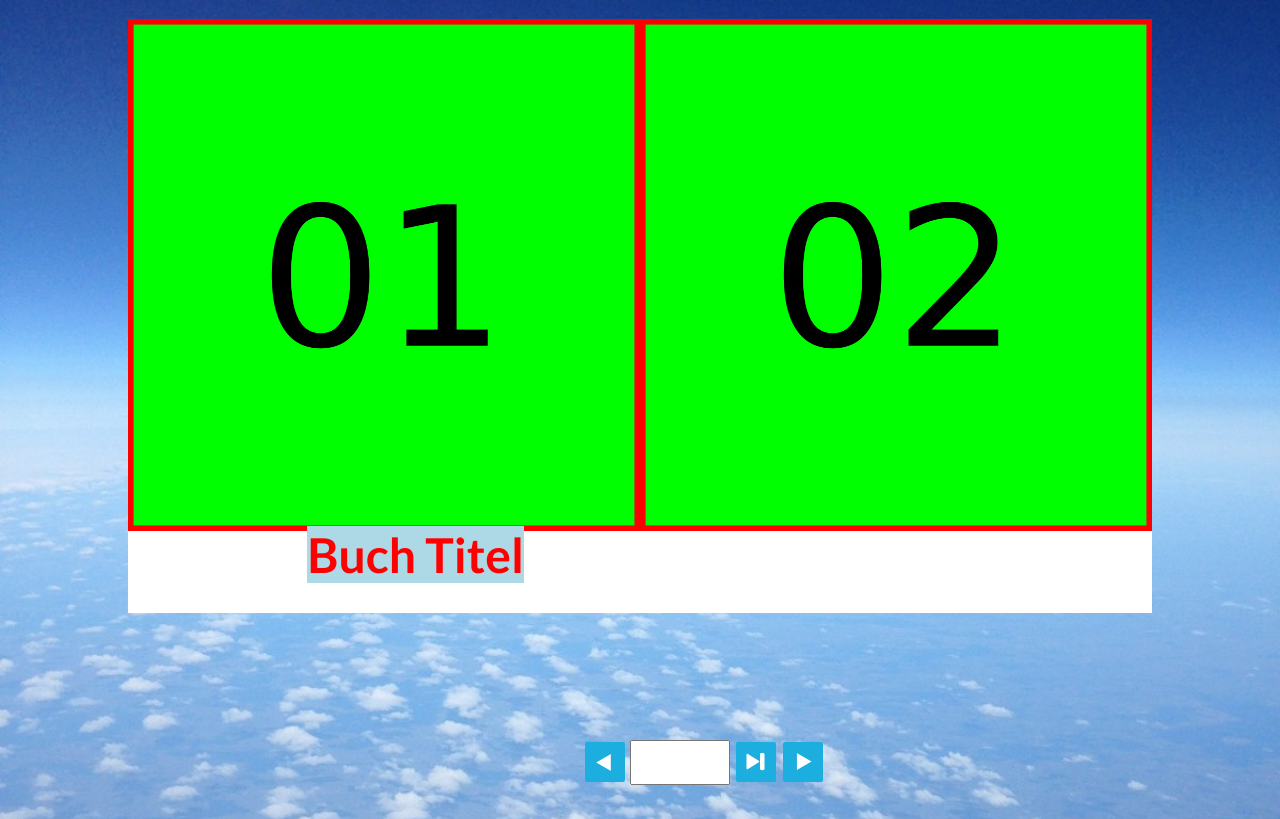
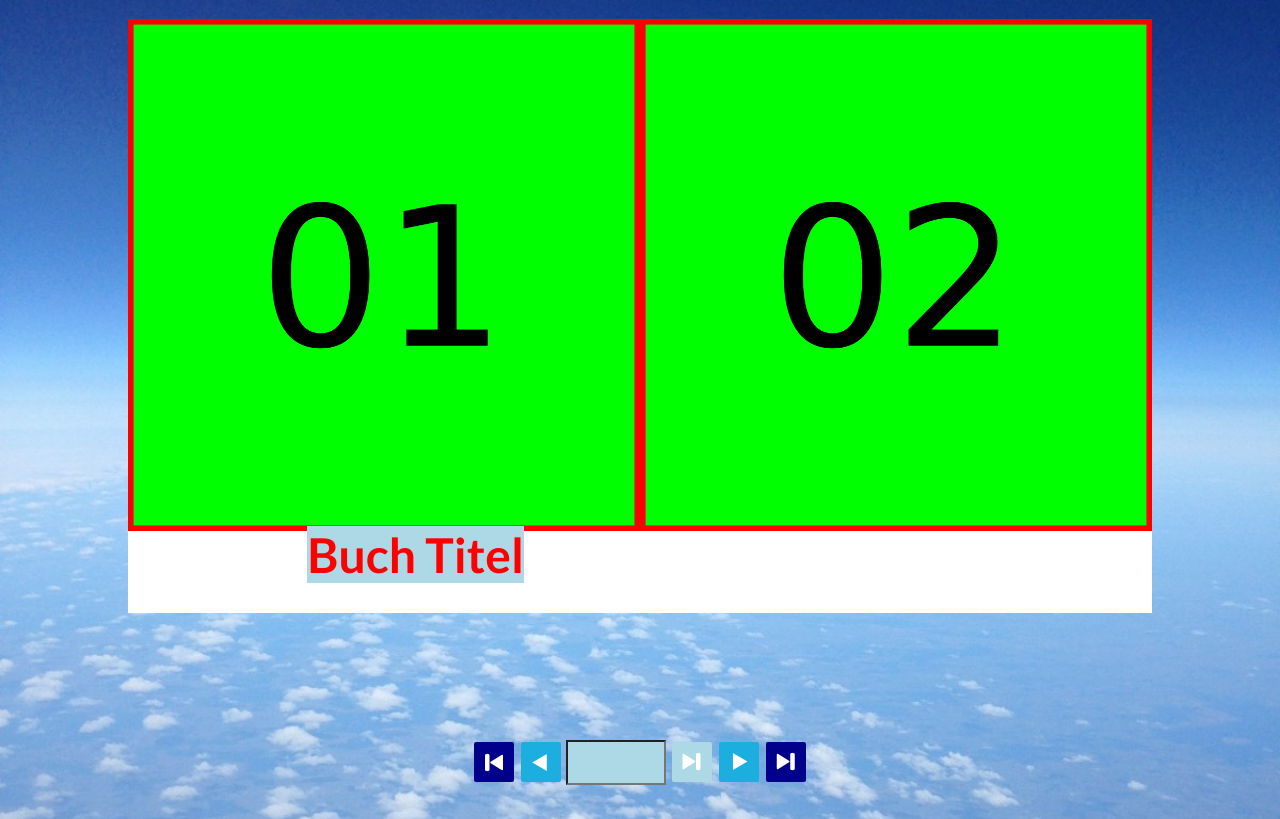
Before and after one commit to braindef/interaktivesFotoalbum, a plain HTML site: page index.html in a window 1280 px wide. Drawn offline with Linux system fonts and the light colour scheme.

Commit message:
tempsave

```diff
--- a/css/style.css
+++ b/css/style.css
@@ -88,7 +88,7 @@ background-repeat: no-repeat;
 }
 
 .bb-custom-wrapper > nav {
-	width: 90%;
+	width: 80%;
 	height: 40px;
 	margin: 1em auto 0;
 	position: fixed;
--- a/index.html
+++ b/index.html
@@ -750,8 +750,7 @@
 						</div>
 						<div class="bb-custom-side" style="position: relative;">
 							<span class='zoom'>
-								<img src='images/100.jpg' width='100%'  style="object-fit: contain;"/>
-								<div style="position: absolute; bottom: 50%; left: 50%;"><font color=yellow size=5><b></b></font></div>
+								<div style="position: absolute; bottom: 15%; left: 10%;"><font color=red size=5><b>Man kann auch sonst Content einbetten<br> <iframe width=130% height=700px src="https://www.marclandolt.ch"></iframe> </b></font></div>
 							</span>
 						</div>
 					</div>
@@ -760,13 +759,13 @@
 				</div>
 
 
-				<nav style="boarder: 10px">
-					<!--<a id="bb-nav-first" href="#" class="bb-custom-icon bb-custom-icon-first">First page</a>-->
+				<nav>
+					<a id="bb-nav-first" href="#" class="bb-custom-icon bb-custom-icon-first"  style="background-color:darkblue;">First page</a>
 					<a id="bb-nav-prev" href="#" class="bb-custom-icon bb-custom-icon-arrow-left">Previous</a>
-					<input id="seite" style="height:45px; width:100px; vertical-align: top; padding:5px; font-size: 18px;" type="number" value="1"/>
-					<a id="bb-nav-jump" href="#" class="bb-custom-icon bb-custom-icon-arrow-jump">Jump</a>
+					<input id="seite" style="height:45px; width:100px; vertical-align: top; padding:5px; font-size: 25px; background-color:lightblue; text-align: center; font-weight:bold;" type="number" value="1"/>
+					<a id="bb-nav-jump" href="#" class="bb-custom-icon bb-custom-icon-arrow-jump"  style="background-color:lightblue;">Jump</a>
 					<a id="bb-nav-next" href="#" class="bb-custom-icon bb-custom-icon-arrow-right">Next</a>
-					<!--<a id="bb-nav-last" href="#" class="bb-custom-icon bb-custom-icon-last">Last page</a>-->
+					<a id="bb-nav-last" href="#" class="bb-custom-icon bb-custom-icon-last" style="background-color:darkblue;">Last page</a>
 				</nav>
 
 			</div>
```
